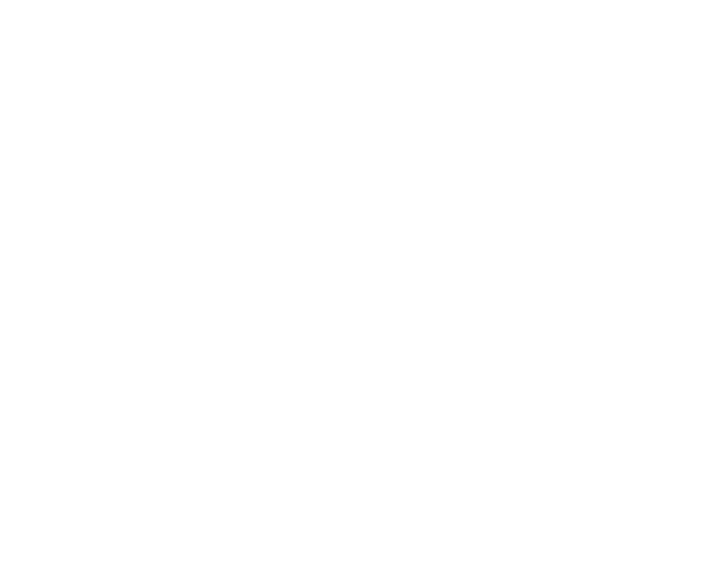
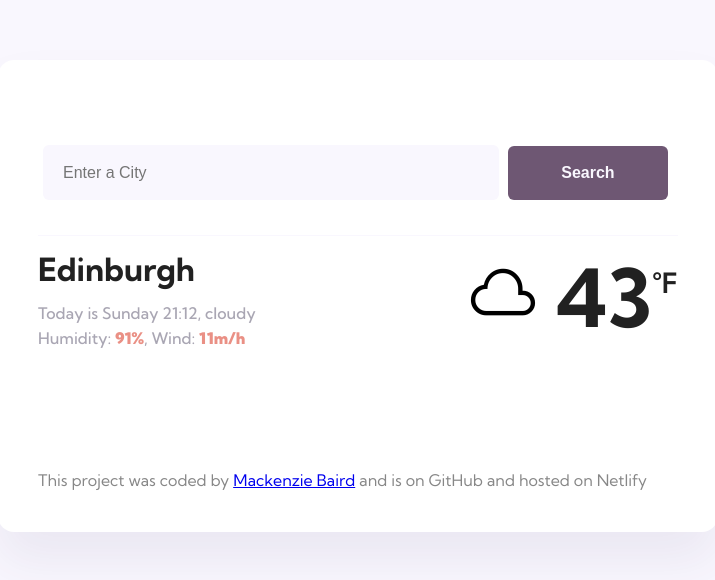
Before and after one commit to mackbaird/weather-project, a plain HTML site: page index.html in a window 1280 px wide. Shown: the whole page, without its empty margins (282-997 px from the left). Drawn offline with nearby package versions, Linux system fonts and the light colour scheme.

Commit message:
Moved Code
Copy/pasted code from one folder to another

```diff
--- a/index.html
+++ b/index.html
@@ -1,9 +1,197 @@
 <!DOCTYPE html>
 <html lang="en">
   <head>
+    <link rel="preconnect" href="https://fonts.googleapis.com" />
+    <link rel="preconnect" href="https://fonts.gstatic.com" crossorigin />
+    <script src="https://cdn.jsdelivr.net/npm/axios@1.6.7/dist/axios.min.js"></script>
+    <link
+      href="https://fonts.googleapis.com/css2?family=Kumbh+Sans:wght@100..900&display=swap"
+      rel="stylesheet"
+    />
+    <link
+      rel="stylesheet"
+      href="https://fonts.googleapis.com/css2?family=Material+Symbols+Outlined:opsz,wght,FILL,GRAD@24,400,0,0"
+    />
     <meta charset="UTF-8" />
     <meta name="viewport" content="width=device-width, initial-scale=1.0" />
-    <title>Document</title>
+    <title>Weather App</title>
+    <style>
+      body {
+        background: #f9f7fe;
+        margin: 10px auto;
+      }
+      #root {
+        line-height: 24px;
+        position: static;
+        font-family: "Kumbh Sans", sans-serif;
+      }
+      .app {
+        margin: 60px auto;
+        max-width: 800px;
+        line-height: 24px;
+      }
+      .container {
+        max-width: 720px;
+        margin: 0 auto;
+        width: 100%;
+      }
+      h1 {
+        color: #212121;
+      }
+      .weather .search-input {
+        background: #f9f7fe;
+        border: none;
+        border-radius: 6px;
+        color: #27214266;
+        display: inline-block;
+        font-size: 16px;
+        height: 25px;
+        width: 65%;
+        line-height: 20px;
+        padding: 15px 20px;
+        margin: 5px;
+      }
+      .btn {
+        display: inline-block;
+        text-align: center;
+        text-decoration: none;
+        width: 25%;
+      }
+      .weather .btn {
+        background: #6e5773;
+        color: #f9f7fe;
+        border: none;
+        border-radius: 6px;
+        font-size: 16px;
+        font-weight: 700;
+        height: 54px;
+        padding: 15px 10px;
+      }
+      .btn:hover {
+        cursor: pointer;
+      }
+      .weather {
+        background: #fff;
+        border-radius: 16px;
+        box-shadow: 0 30px 50px #41326414;
+        color: #878787;
+        padding: 40px;
+      }
+      .row {
+        max-width: 100%;
+      }
+      form {
+        border-bottom: 1px solid #f9f7fe;
+        margin-top: 40px;
+        padding-bottom: 30px;
+        color: #878787;
+      }
+      .WeatherInfo {
+        margin-top: 20px;
+      }
+      .WeatherInfo .temperature-container {
+        align-items: center;
+        margin-top: 30px;
+      }
+      .weather ul {
+        margin: 0;
+        padding: 0;
+      }
+      .weather li {
+        color: #27214266;
+        font-size: 16px;
+        font-weight: 500;
+        line-height: 20px;
+        list-style: none;
+        margin-bottom: 5px;
+      }
+      .weather li strong {
+        color: #ea9085;
+        font-weight: 900;
+      }
+      div.temperature-container {
+        display: flex;
+        justify-content: end;
+        margin-bottom: 10px;
+        flex: 0 0 auto;
+        align-items: center;
+        top: -120px;
+        position: relative;
+      }
+      .material-symbols-outlined {
+        line-height: 24px;
+        margin: 10px auto;
+        color: black;
+        width: 52;
+        height: 52;
+        font-size: 70px;
+      }
+      .temperature {
+        color: #212121;
+        font-size: 80px;
+        font-weight: 700;
+        line-height: 1;
+        margin-left: 10px;
+      }
+      .unit {
+        color: #212121;
+        font-size: 28px;
+        font-weight: 600;
+        line-height: 1;
+        position: relative;
+        top: -34px;
+      }
+    </style>
   </head>
-  <body></body>
+  <body>
+    <div id="root">
+      <div class="app">
+        <div class="container">
+          <div class="weather">
+            <div class="row">
+              <form id="search-form">
+                <input
+                  type="text"
+                  placeholder="Enter a City"
+                  class="search-input"
+                  id="search-form-input"
+                />
+                <input class="btn" type="submit" value="Search" />
+              </form>
+            </div>
+            <div class="WeatherInfo">
+              <div class="row">
+                <h1 id="searched-city">Edinburgh</h1>
+                <ul>
+                  <li><span id="time"> Sunday 20:14</span>, cloudy</li>
+                  <li>
+                    Humidity: <strong>91%</strong>, Wind:
+                    <strong>11m/h</strong>
+                  </li>
+                </ul>
+                <div class="temperature-container">
+                  <span class="temperature"
+                    ><span class="material-symbols-outlined"> cloud </span class="displayCurrentTemp">
+                    43<span class="unit">°F</span></span
+                  >
+                </div>
+              </div>
+            </div>
+            <footer>
+              This project was coded by
+              <a
+                href="https://www.shecodes.io/graduates/117675-mackenzie-baird"
+                target="_blank"
+                >Mackenzie Baird</a
+              >
+              and is on GitHub and hosted on Netlify
+            </footer>
+          </div>
+        </div>
+      </div>
+    </div>
+    <script src="index.js">
+      import axios from "axios";
+    </script>
+  </body>
 </html>
--- /dev/null
+++ b/index.js
@@ -0,0 +1,54 @@
+let currentTime = new Date();
+function formatDate(date) {
+  let days = [
+    "Sunday",
+    "Monday",
+    "Tuesday",
+    "Wednesday",
+    "Thursday",
+    "Friday",
+    "Saturday",
+  ];
+
+  let currentDay = days[date.getDay()];
+  let currentHour = date.getHours();
+  let currentMinute = date.getMinutes();
+
+  if (currentMinute < 10) {
+    currentMinute = `0${currentMinute}`;
+  }
+
+  if (currentHour < 10) {
+    currentHour = `0${currentHour}`;
+  }
+
+  let formattedDate = `Today is ${currentDay} ${currentHour}:${currentMinute}`;
+
+  return formattedDate;
+}
+let timeHTML = document.querySelector("#time");
+timeHTML.innerHTML = formatDate(currentTime);
+
+function displayTemperature(response) {
+  let temperatureElement = document.querySelector(".temperature");
+  let temperature = Math.round(response.data.temperature.current);
+  let cityElement = document.querySelector("#searched-city");
+  cityElement.innerHTML = response.data.city;
+  temperatureElement.innerHTML = temperature;
+}
+
+function search(event) {
+  event.preventDefault();
+  let searchInput = document.querySelector("#search-form-input");
+  let city = searchInput.value;
+  let apiKey = "a1baf73doab5c6t69019f5ca71e4d0af";
+  let apiUrl = `https://api.shecodes.io/weather/v1/current?query=${city}&key=${apiKey}&units=imperial`;
+  axios.get(apiUrl).then(displayTemperature);
+}
+
+let searchForm = document.querySelector("#search-form");
+searchForm.addEventListener("submit", search);
+
+let currentDateElement = document.querySelector("#time");
+
+currentDateElement.innerHTML = formatDate(currentTime);
```
